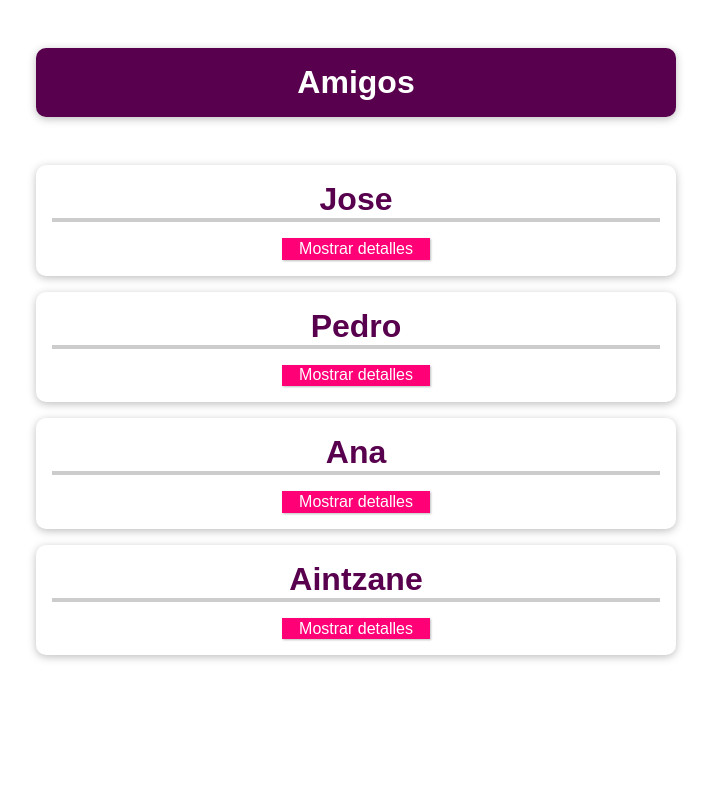
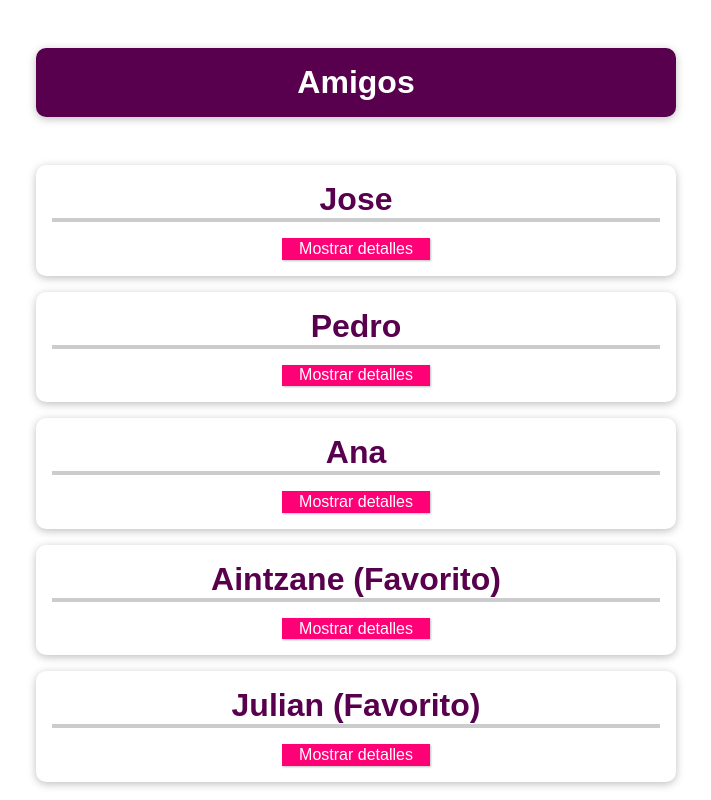
Before and after one commit to vikiii22/Curso-Vue, a Vue app in the folder Proyecto-prueba-curso/: page / in a window 1280 px wide. Shown: the whole page, without its empty margins (284-995 px from the left). Built offline with nearby package versions, Linux system fonts and the light colour scheme.

Commit message:
componentes dinámicos

```diff
--- a/Proyecto-prueba-curso/src/App.vue
+++ b/Proyecto-prueba-curso/src/App.vue
@@ -4,21 +4,31 @@
     nombre="Jose"
     numero="727701591"
     email="jose@gmail.com"
+    favorito="0"
   ></contactos-amigos>
   <contactos-amigos
     nombre="Pedro"
     numero="727701591"
     email="jose@gmail.com"
+    favorito="0"
   ></contactos-amigos>
   <contactos-amigos
     nombre="Ana"
     numero="727701591"
     email="jose@gmail.com"
+    favorito="0"
   ></contactos-amigos>
   <contactos-amigos
     nombre="Aintzane"
     numero="610543213"
     email="ainza@gmail.com"
+    favorito="1"
+  ></contactos-amigos>
+  <contactos-amigos
+    nombre="Julian"
+    numero="610543213"
+    email="ainza@gmail.com"
+    favorito="1"
   ></contactos-amigos>
 </template>
 
@@ -84,4 +94,8 @@
         border-color: #ec3169;
         box-shadow: 1px 1px 4px rgba(0, 0, 0, 0.26);
     }
+
+    .desplegable li{
+      background-color: gray;
+    }
 </style>
--- a/Proyecto-prueba-curso/src/components/ContactosAmigos.vue
+++ b/Proyecto-prueba-curso/src/components/ContactosAmigos.vue
@@ -1,12 +1,13 @@
 <template>
     <ul v-for="(amigo, index) in amigos" v-bind:key="index">
         <li>
-            <h2>{{ amigo.name }}</h2>
+            <h2>{{ amigo.name }} {{ (contactoFavorito === '1' ? "(Favorito)" : "" )}}</h2>
             <button @click="verDetalles()">{{ detallesVisibles ? 'Ocultar':'Mostrar detalles'}}</button>
         </li>
-        <ul v-if="detallesVisibles">
+        <ul v-if="detallesVisibles" class="desplegable">
             <li><strong>Teléfono:</strong>{{ amigo.telefono }}</li>
             <li><strong>Email:</strong>{{ amigo.email }}</li>
+            <li><button @click="cambiarFavorito">{{ (contactoFavorito === '1' ? "Desmarcar Favorito" : "Marcar favorito" )}}</button></li>
         </ul>
     </ul>
 </template>
@@ -14,11 +15,18 @@
 
 <script>
     export default{
-        props:[
-            'nombre',
-            'numero',
-            'email'
-        ],
+        // props:[
+        //     'nombre',
+        //     'numero',
+        //     'email',
+        //     'favorito'
+        // ],
+        props:{
+            nombre:String,
+            numero:String,
+            email:String,
+            favorito:String
+        },
 
         data() {
             return {
@@ -29,13 +37,19 @@
                         telefono:this.numero,
                         email:this.email
                     }
-                ]
+                ],
+                contactoFavorito:this.favorito
             }
         },
 
         methods:{
             verDetalles(){
                 this.detallesVisibles = !this.detallesVisibles;
+            },
+
+            cambiarFavorito(){
+                if(this.contactoFavorito==="1") return this.contactoFavorito="0";
+                if(this.contactoFavorito==="0") return this.contactoFavorito="1";
             }
         }
     };
```
